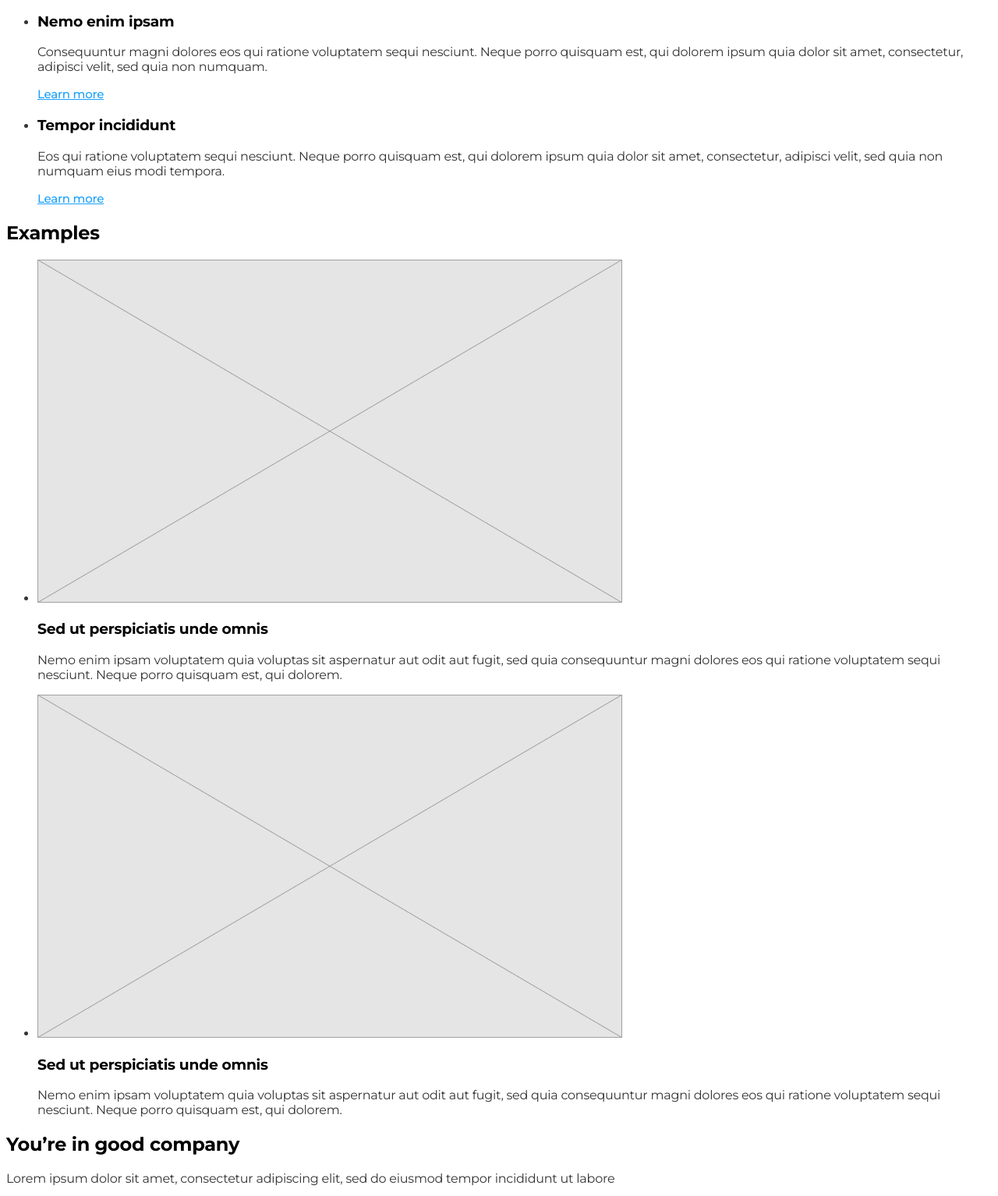
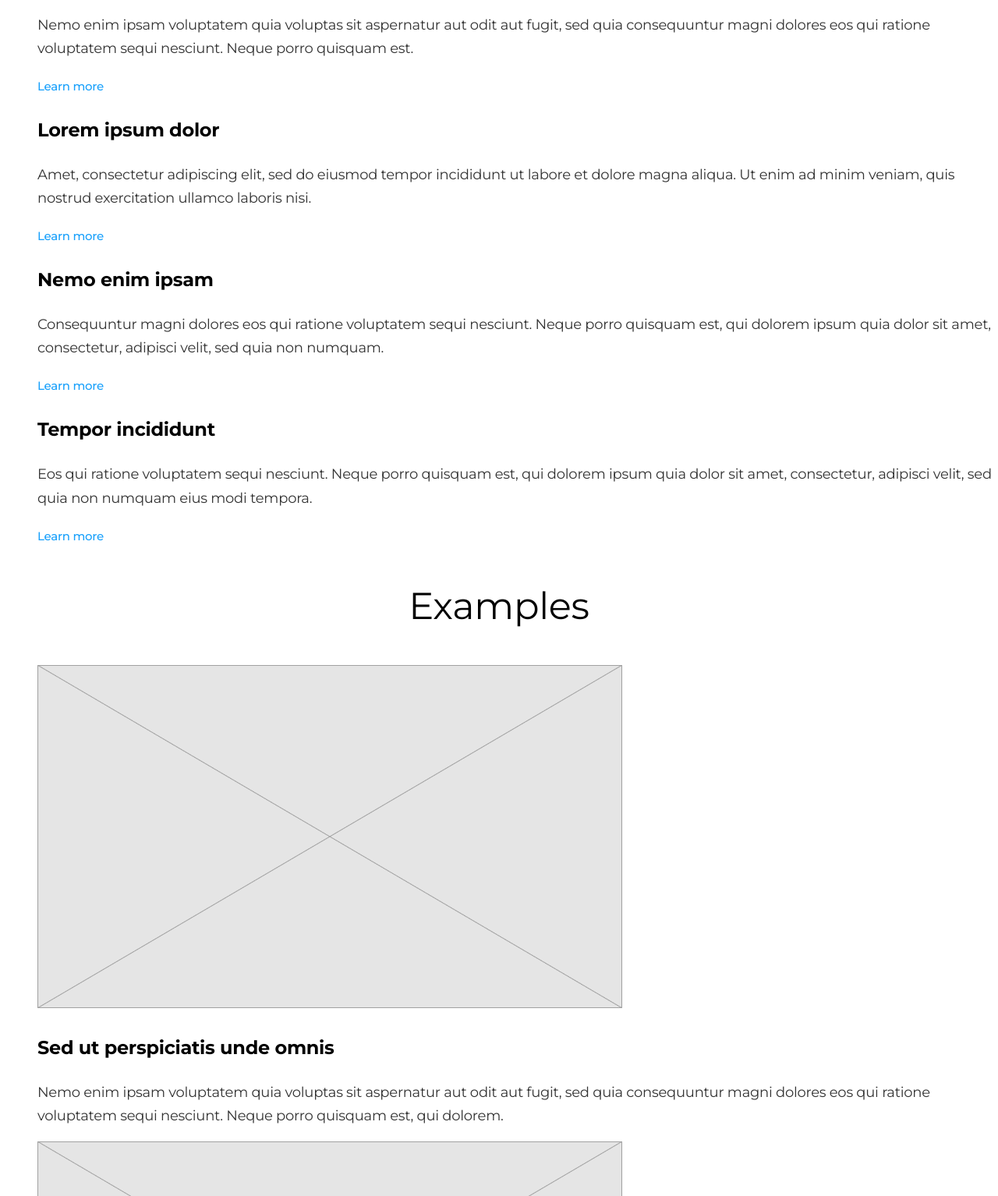
Before and after one commit to LevchenkoIryna/practice, a plain HTML site: page index.html in a window 1280 px wide. Shown: the part 727-2261 px from the top of the page at 78% size. Drawn offline with Linux system fonts and the light colour scheme.

Commit message:
Дороблені стилі і кольора

```diff
--- a/css/styles.css
+++ b/css/styles.css
@@ -23,6 +23,8 @@ body {
   font-family: Montserrat, sans-serif;
   /* Расстояние между буквами */
   letter-spacing: -0.015em;
+  font-size: 18px;
+  line-height: 1.67;
 }
 
 .list {
@@ -38,6 +40,7 @@ body {
   font-family: Comfortaa, cursive;
   font-size: 28px;
   line-height: 1.14;
+  text-decoration: none;
 }
 
 .logo:hover {
@@ -52,6 +55,7 @@ body {
   font-weight: 500;
   font-size: 15px;
   line-height: 1.2;
+  text-decoration: none;
 }
 
 .site-nav .link:hover,
@@ -78,18 +82,27 @@ body {
 
 .section-title {
   color: var(--title-text-color);
+
+  font-weight: 400;
+  font-size: 48px;
+  line-height: 1.5;
+  text-align: center;
 }
 
-/* Features */
-
-.feature-list .title {
-  color: var(--title-text-color);
+.section-description {
+    font-size: 36px;
+line-height: 1.39;
 }
 
-/* Examples */
+/* Features Examples*/
 
+.feature-list .title,
 .work-list .title {
   color: var(--title-text-color);
+
+  font-weight: 700;
+  font-size: 24px;
+  line-height: 1.5;
 }
 
 /* Button */
@@ -103,6 +116,7 @@ button {font-family: inherit;}
   font-weight: 500;
   font-size: 15px;
   line-height: 1.2;
+  text-decoration: none;
 }
 
 .button.primary {
--- a/index.html
+++ b/index.html
@@ -46,11 +46,11 @@
 					never before</h2
 				>
 
-				<ul class="feature-list">
+				<ul class="feature-list list">
 					<li>
 						<h3 class="title">Sed ut perspiciatis</h3>
-						<p
-							>Nemo enim ipsam voluptatem quia voluptas sit aspernatur aut odit aut fugit, sed quia consequuntur magni
+						<p>
+							Nemo enim ipsam voluptatem quia voluptas sit aspernatur aut odit aut fugit, sed quia consequuntur magni
 							dolores eos qui ratione voluptatem sequi nesciunt. Neque porro quisquam est.</p
 						>
 						<a href="" class="button primary">Learn more</a>
@@ -89,7 +89,7 @@
 			<section class="section">
 				<h2 class="section-title">Examples</h2>
 
-				<ul class="work-list">
+				<ul class="work-list list">
 					<li>
 						<img src="./images/placeholder.png" alt="" width="750" />
 						<h3 class="title">Sed ut perspiciatis unde omnis</h3>
@@ -113,8 +113,8 @@
 			<!-- Клиенты -->
 			<section class="section">
 				<h2 class="section-title">You’re in good company</h2>
-				<p>Lorem ipsum dolor sit amet, consectetur adipiscing elit, sed do eiusmod tempor incididunt ut labore</p>
-				<ul>
+				<p class="section-description">Lorem ipsum dolor sit amet, consectetur adipiscing elit, sed do eiusmod tempor incididunt ut labore</p>
+				<ul class="list">
 					<li>
 						<a href=""><img src="./images/icon.svg" alt="Логотип компании" /></a>
 					</li>
@@ -147,7 +147,7 @@
 
 			<!-- signup -->
 			<section>
-				<p> Lorem ipsum dolor sit amet, consectetur adipiscing elit, sed do eiusmod tempor incididunt ut labore </p>
+				<p class="section-description"> Lorem ipsum dolor sit amet, consectetur adipiscing elit, sed do eiusmod tempor incididunt ut labore </p>
 
 				<!-- Я не джин -->
 				<div>
@@ -159,24 +159,24 @@
 
 		<!-- Футер -->
 		<footer>
-			<ul>
+			<ul class="list">
 				<li><a href="">Mobile app</a></li>
 				<li><a href="">Community</a></li>
 				<li><a href="">Company</a></li>
 			</ul>
 
-			<a href="">
+			<a href=""class="logo">
 				<img src="./images/logo.png" alt="Логотип компанії" />
 				photo
 			</a>
 
-			<ul>
+			<ul class="list">
 				<li><a href="">Help desk</a></li>
 				<li><a href="">Blog</a></li>
 				<li><a href="">Resources</a></li>
 			</ul>
 
-			<ul>
+			<ul class="list">
 				<li><a href="" aria-label="Посилання на Facebook">Facebook</a></li>
 				<li><a href="" aria-label="Посилання на Twitter">Twitter</a></li>
 				<li><a href="" aria-label="Посилання на Instagram">Instagram</a></li>
```
